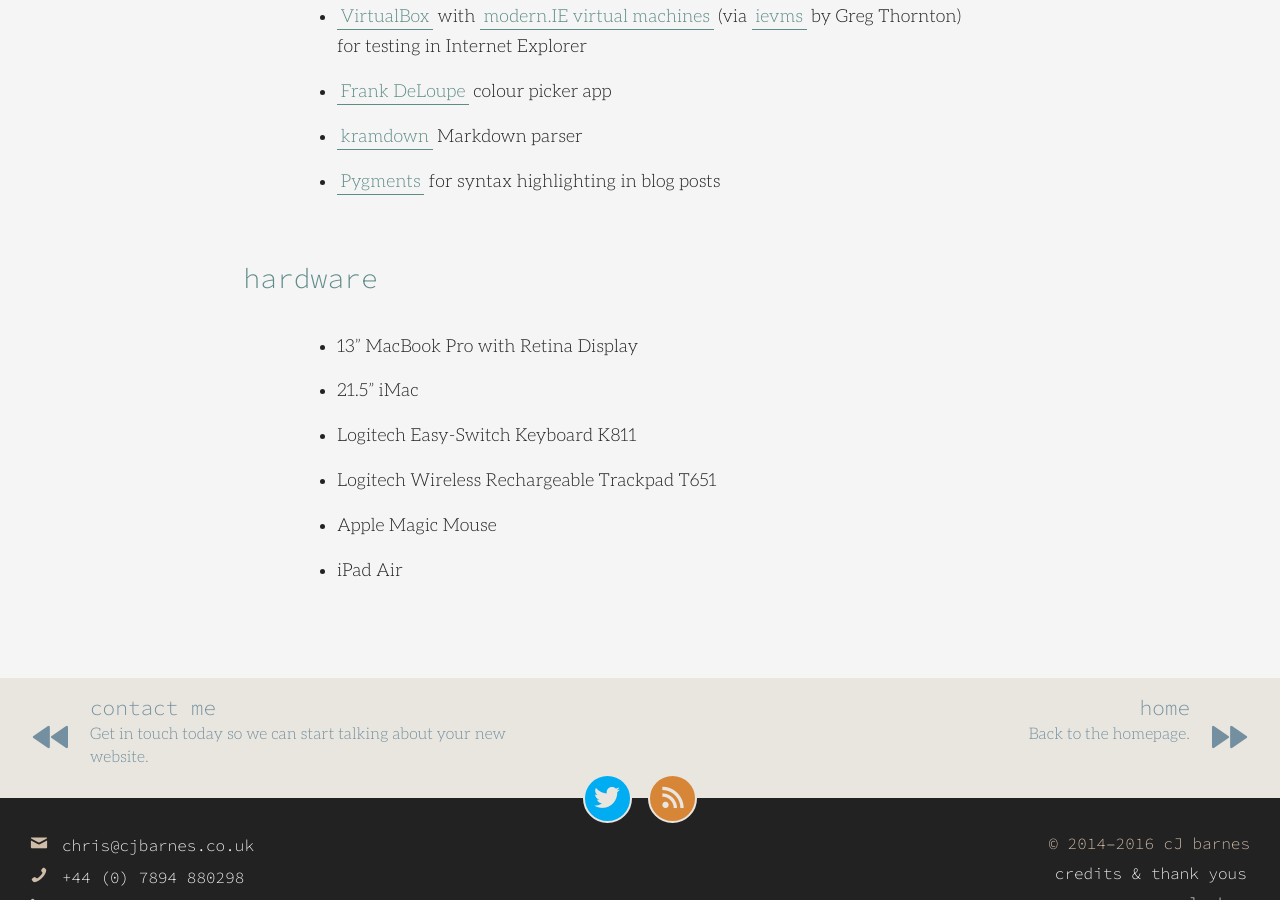
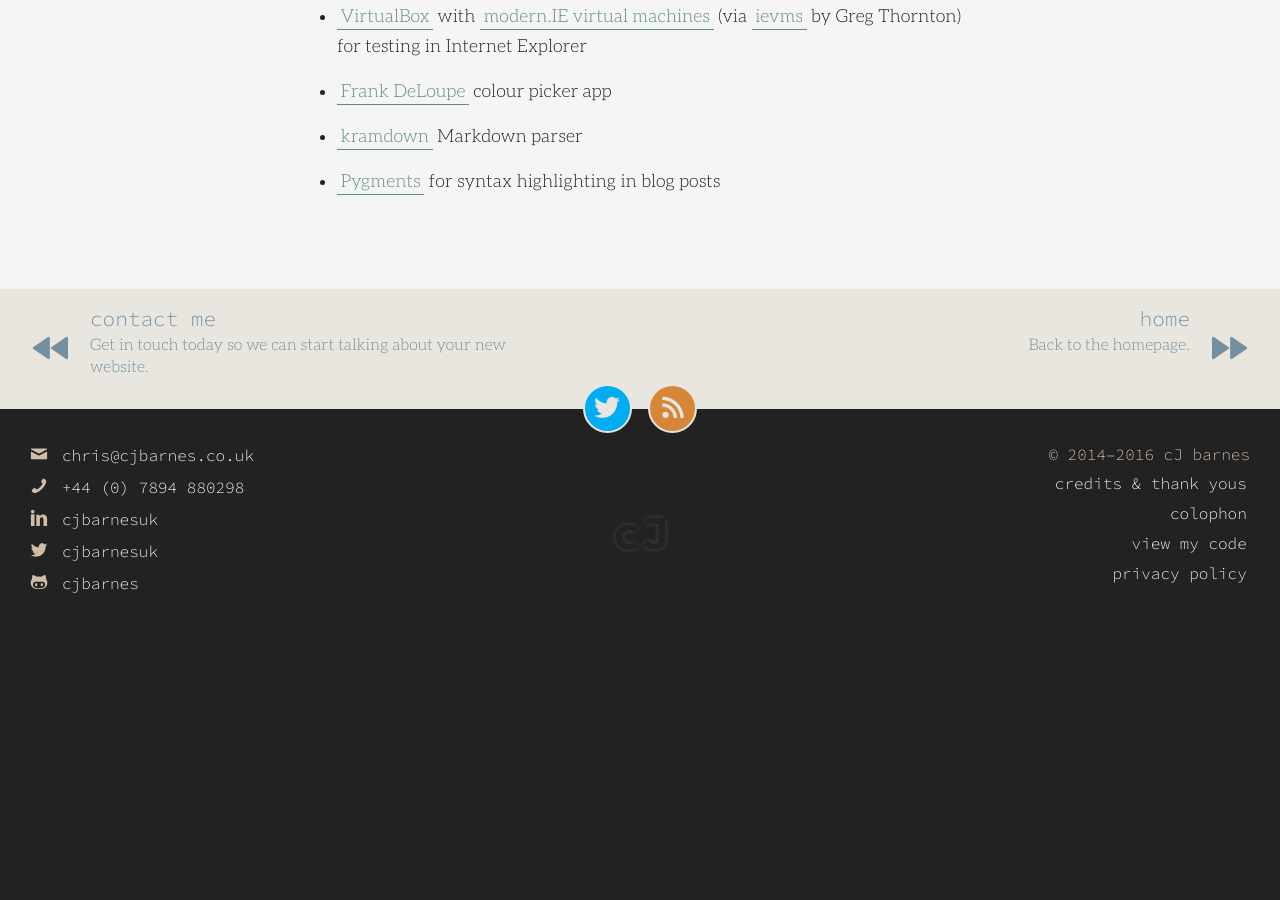
Before and after one commit to cjbarnes/cjbarnes.github.io, a Jekyll site: the page built from _pages/colophon.md, in a window 1280 px wide and 900 px high, scrolled down 2047 px. Built offline with Jekyll 4.4.1, drawn with Linux system fonts in a browser that asks for light colours; after the commit the page ends 2676 px from its top, so only the background shows below that.

Commit message:
Updated credits and colophon

```diff
--- a/_pages/colophon.md
+++ b/_pages/colophon.md
@@ -51,14 +51,5 @@
 * [kramdown](http://kramdown.gettalong.org) Markdown parser
 * [Pygments](http://pygments.org) for syntax highlighting in blog posts
 
-## hardware
-
-* 13" MacBook Pro with Retina Display
-* 21.5" iMac
-* Logitech Easy-Switch Keyboard K811
-* Logitech Wireless Rechargeable Trackpad T651
-* Apple Magic Mouse
-* iPad Air
-
 
 *[CDN]: content delivery network
```
Also changed, not shown: _pages/credits.md (+4 -6 lines).
